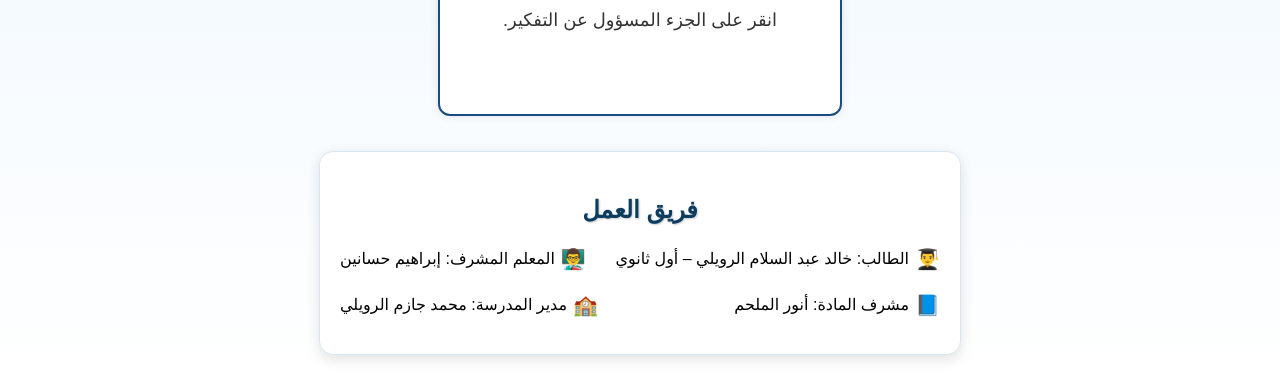
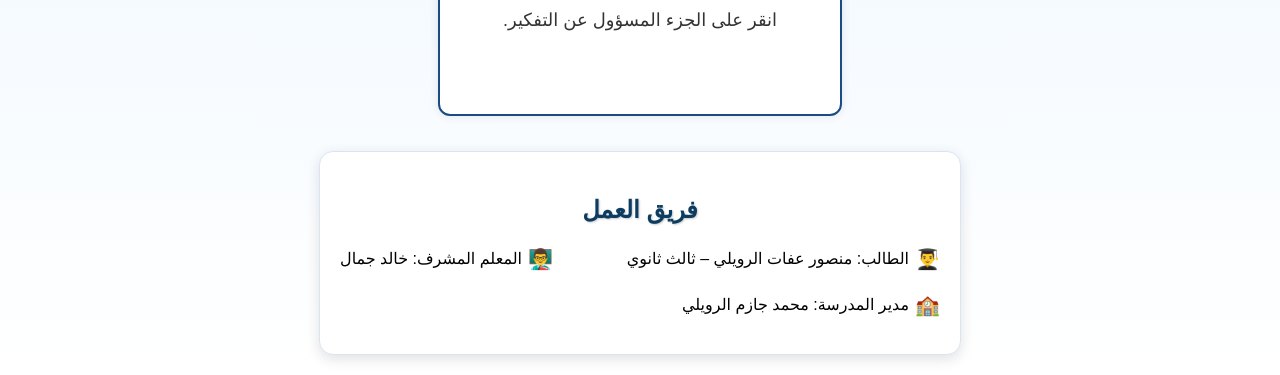
Before and after one commit to jafer241177/my-web1, a plain HTML site: page index.html in a window 1280 px wide. Shown: the part 553-928 px from the top of the page. Drawn offline with Linux system fonts and the light colour scheme.

Commit message:
Update index.html

```diff
--- a/index.html
+++ b/index.html
@@ -357,15 +357,15 @@
     <h3 class="team-title">فريق العمل</h3>
 
     <div class="team-row">
-        <p><span class="icon">👨‍🎓</span> الطالب: خالد عبد السلام الرويلي – أول ثانوي</p>
-        <p><span class="icon">👨‍🏫</span> المعلم المشرف: إبراهيم حسانين</p>
+        <p><span class="icon">👨‍🎓</span> الطالب: منصور عفات الرويلي – ثالث ثانوي</p>
+        <p><span class="icon">👨‍🏫</span> المعلم المشرف: خالد جمال</p>
 
     </div>
 
     <div class="team-row">
-        <p><span class="icon">📘</span> مشرف المادة: أنور الملحم</p>
         <p><span class="icon">🏫</span> مدير المدرسة: محمد جازم الرويلي</p>
     </div>
 </div>
 </body>
+
 </html>
```
